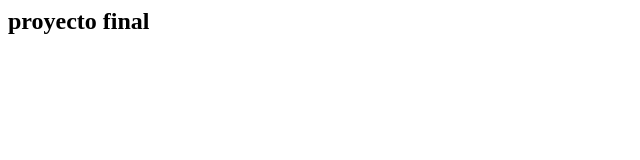
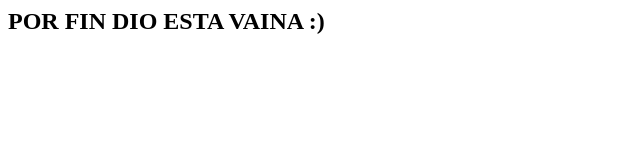
Before and after one commit to DaniloGutierrez/proyecto-final, a plain HTML site: page index.html in a window 1280 px wide. Shown: the whole page, without its empty margins (0-640 px from the left). Drawn offline with Linux system fonts and the light colour scheme.

Commit message:
PRUEBA FINAL

```diff
--- a/index.html
+++ b/index.html
@@ -1,5 +1,5 @@
 <html>
     <body>
-        <h2>proyecto final</h2>
+        <h2>POR FIN DIO ESTA VAINA :)</h2>
     </body>
 </html>
```
